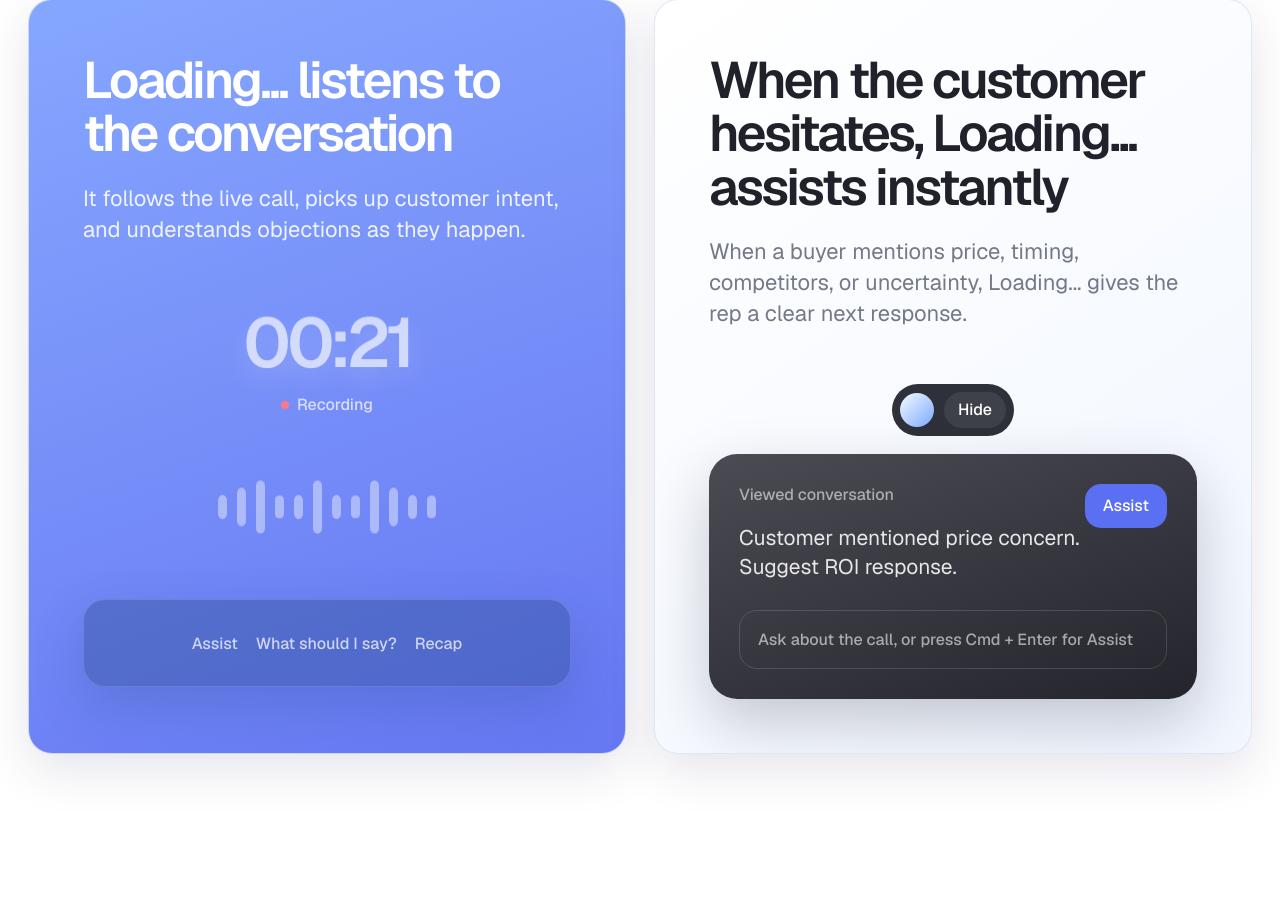
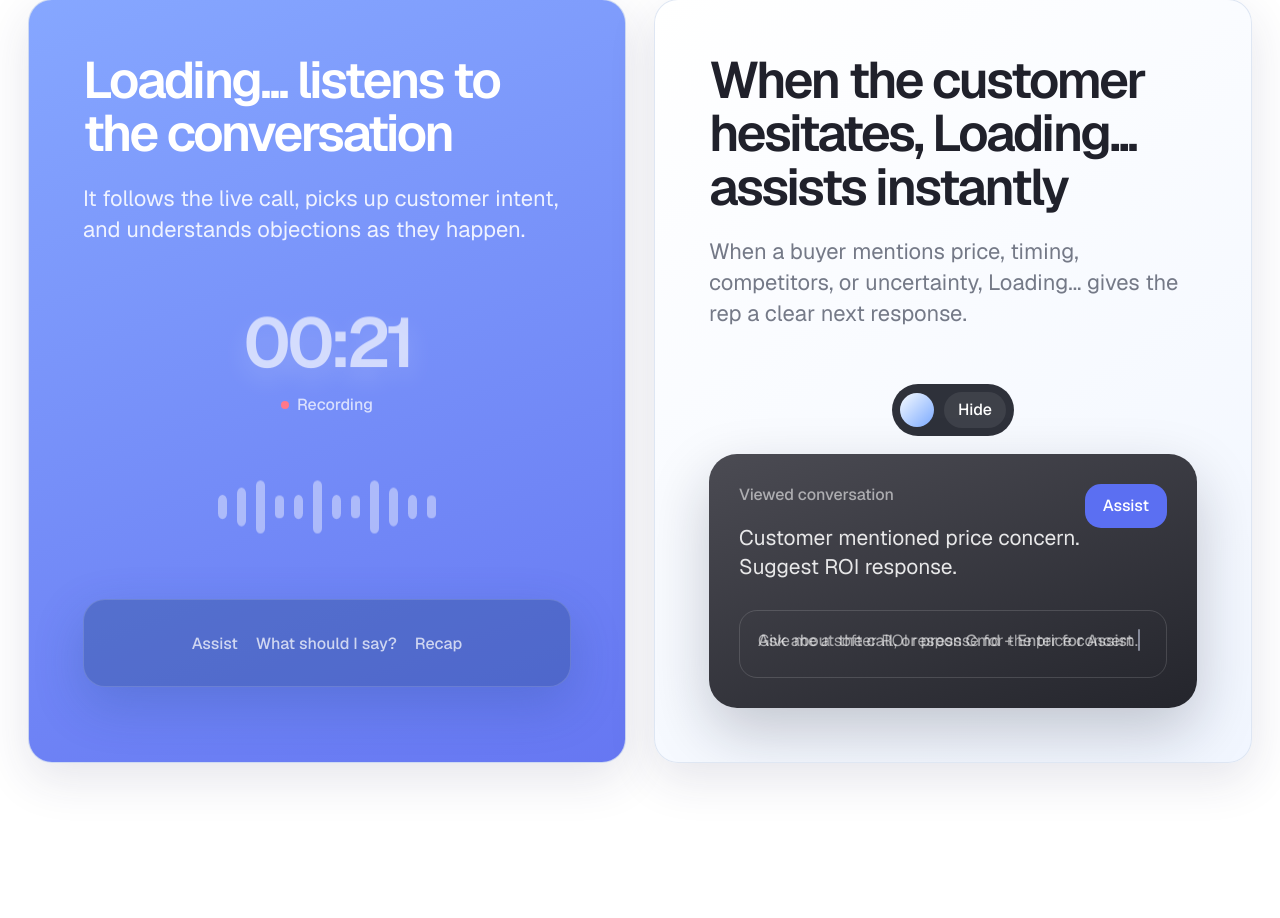
Before and after one commit to NikhilVdd/Statup_1, a Flask app: page / in a window 1280 px wide. Shown: the part 1580-2498 px from the top of the page. Run offline with Flask 3, Linux system fonts and the light colour scheme.

Commit message:
Add cursor and typing demo to marketing page

```diff
--- a/sales-copilot-live/static/css/style.css
+++ b/sales-copilot-live/static/css/style.css
@@ -1073,6 +1119,141 @@
   border-radius: 18px;
   color: rgba(255, 255, 255, 0.58);
   padding: 18px;
+}
+
+.assist-input-demo {
+  align-items: center;
+  display: flex;
+  min-height: 64px;
+  overflow: hidden;
+  padding-right: 24px;
+  position: relative;
+  transition: border-color 220ms ease, box-shadow 220ms ease, color 220ms ease;
+}
+
+.assist-input-demo::before {
+  animation: assistFocus 7.2s ease-in-out infinite;
+  border: 1px solid rgba(102, 119, 242, 0.8);
+  border-radius: inherit;
+  box-shadow: 0 0 0 5px rgba(102, 119, 242, 0.16);
+  content: "";
+  inset: 0;
+  opacity: 0;
+  pointer-events: none;
+  position: absolute;
+}
+
+.assist-placeholder {
+  animation: placeholderFade 7.2s ease-in-out infinite;
+  left: 18px;
+  position: absolute;
+  right: 18px;
+}
+
+.assist-typed {
+  color: rgba(255, 255, 255, 0.9);
+  font-weight: var(--type-light);
+  min-width: 0;
+  position: relative;
+  z-index: 1;
+}
+
+.typing-caret {
+  animation: caretBlink 900ms steps(2, end) infinite;
+  background: #dfe7ff;
+  border-radius: 999px;
+  display: inline-block;
+  height: 22px;
+  opacity: 0;
+  position: relative;
+  width: 2px;
+  z-index: 1;
+}
+
+.assist-input-demo.is-typing .typing-caret {
+  opacity: 1;
+}
+
+.demo-person-cursor {
+  animation: demoCursorClick 7.2s cubic-bezier(0.66, 0, 0.2, 1) infinite;
+  bottom: -22px;
+  height: 30px;
+  left: 52%;
+  pointer-events: none;
+  position: absolute;
+  width: 24px;
+}
+
+.demo-person-cursor::before {
+  border-left: 13px solid #ffffff;
+  border-top: 20px solid transparent;
+  content: "";
+  filter: drop-shadow(0 8px 10px rgba(0, 0, 0, 0.26));
+  height: 0;
+  left: 0;
+  position: absolute;
+  top: 10px;
+  transform: rotate(-18deg);
+  width: 0;
+}
+
+.demo-person-cursor::after {
+  animation: clickRipple 7.2s ease-in-out infinite;
+  border: 2px solid rgba(136, 160, 255, 0.92);
+  border-radius: 50%;
+  content: "";
+  height: 32px;
+  left: -12px;
+  opacity: 0;
+  position: absolute;
+  top: -2px;
+  width: 32px;
+}
+
+.cursor-name {
+  background: linear-gradient(135deg, #6577f2, #8d6ff7);
+  border-radius: 999px;
+  box-shadow: 0 10px 20px rgba(49, 62, 120, 0.26);
+  color: #ffffff;
+  font-size: 12px;
+  font-weight: var(--type-medium);
+  left: 12px;
+  line-height: 1;
+  padding: 7px 10px;
+  position: absolute;
+  top: -8px;
+  white-space: nowrap;
+}
+
+@keyframes assistFocus {
+  0%, 18%, 84%, 100% { opacity: 0; }
+  24%, 72% { opacity: 1; }
+}
+
+@keyframes placeholderFade {
+  0%, 24% { opacity: 1; transform: translateY(0); }
+  32%, 76% { opacity: 0; transform: translateY(-8px); }
+  88%, 100% { opacity: 1; transform: translateY(0); }
+}
+
+@keyframes caretBlink {
+  0%, 100% { opacity: 0; }
+  50% { opacity: 1; }
+}
+
+@keyframes demoCursorClick {
+  0% { opacity: 0; transform: translate3d(120px, 54px, 0) scale(0.96); }
+  16% { opacity: 1; transform: translate3d(52px, 12px, 0) scale(1); }
+  24% { opacity: 1; transform: translate3d(20px, -6px, 0) scale(0.88); }
+  31% { opacity: 1; transform: translate3d(24px, -2px, 0) scale(1); }
+  72% { opacity: 1; transform: translate3d(156px, -2px, 0) scale(1); }
+  84%, 100% { opacity: 0; transform: translate3d(190px, 18px, 0) scale(0.96); }
+}
+
+@keyframes clickRipple {
+  0%, 20%, 100% { opacity: 0; transform: scale(0.4); }
+  24% { opacity: 0.9; transform: scale(0.55); }
+  34% { opacity: 0; transform: scale(1.35); }
 }
 
 .notes-section {
--- a/sales-copilot-live/static/js/main.js
+++ b/sales-copilot-live/static/js/main.js
@@ -1,4 +1,28 @@
 const nav = document.querySelector("[data-nav]");
+const marketingPage = document.body.classList.contains("marketing-page");
+
+if (marketingPage && window.matchMedia("(pointer: fine)").matches) {
+  const cursor = document.createElement("div");
+  cursor.className = "site-cursor";
+  cursor.setAttribute("aria-hidden", "true");
+  document.body.appendChild(cursor);
+  document.body.classList.add("cursor-enhanced");
+
+  window.addEventListener("pointermove", (event) => {
+    cursor.style.left = `${event.clientX}px`;
+    cursor.style.top = `${event.clientY}px`;
+    cursor.classList.add("is-visible");
+  });
+
+  window.addEventListener("pointerdown", () => cursor.classList.add("is-clicking"));
+  window.addEventListener("pointerup", () => cursor.classList.remove("is-clicking"));
+  document.documentElement.addEventListener("mouseleave", () => cursor.classList.remove("is-visible"));
+
+  document.querySelectorAll("a, button, .assist-input-demo, .mini-card").forEach((target) => {
+    target.addEventListener("mouseenter", () => cursor.classList.add("is-active"));
+    target.addEventListener("mouseleave", () => cursor.classList.remove("is-active"));
+  });
+}
 
 if (nav) {
   const updateNav = () => {
@@ -95,3 +119,38 @@
     }
   }, 1400 + index * 220);
 });
+
+document.querySelectorAll("[data-assist-type-demo]").forEach((demo) => {
+  const typed = demo.querySelector("[data-assist-typed]");
+  const prompt = "Give me a softer ROI response for the price concern.";
+  let index = 0;
+
+  const runDemo = () => {
+    index = 0;
+    demo.classList.remove("is-typing");
+    if (typed) {
+      typed.textContent = "";
+    }
+
+    window.setTimeout(() => {
+      demo.classList.add("is-typing");
+      const typeInterval = window.setInterval(() => {
+        if (!typed) {
+          window.clearInterval(typeInterval);
+          return;
+        }
+
+        typed.textContent = prompt.slice(0, index);
+        index += 1;
+
+        if (index > prompt.length) {
+          window.clearInterval(typeInterval);
+          window.setTimeout(() => demo.classList.remove("is-typing"), 1200);
+        }
+      }, 54);
+    }, 2100);
+  };
+
+  runDemo();
+  window.setInterval(runDemo, 7200);
+});
--- a/sales-copilot-live/templates/index.html
+++ b/sales-copilot-live/templates/index.html
@@ -129,7 +129,14 @@
               <button type="button">Assist</button>
               <span>Viewed conversation</span>
               <p>Customer mentioned price concern. Suggest ROI response.</p>
-              <div class="assist-input">Ask about the call, or press Cmd + Enter for Assist</div>
+              <div class="assist-input assist-input-demo" data-assist-type-demo>
+                <span class="assist-placeholder">Ask about the call, or press Cmd + Enter for Assist</span>
+                <span class="assist-typed" data-assist-typed></span>
+                <span class="typing-caret" aria-hidden="true"></span>
+                <div class="demo-person-cursor" aria-hidden="true">
+                  <span class="cursor-name">Maya</span>
+                </div>
+              </div>
             </div>
           </div>
         </article>
```
Also changed, not shown: other parts of sales-copilot-live/static/css/style.css (+46 -0 lines).
